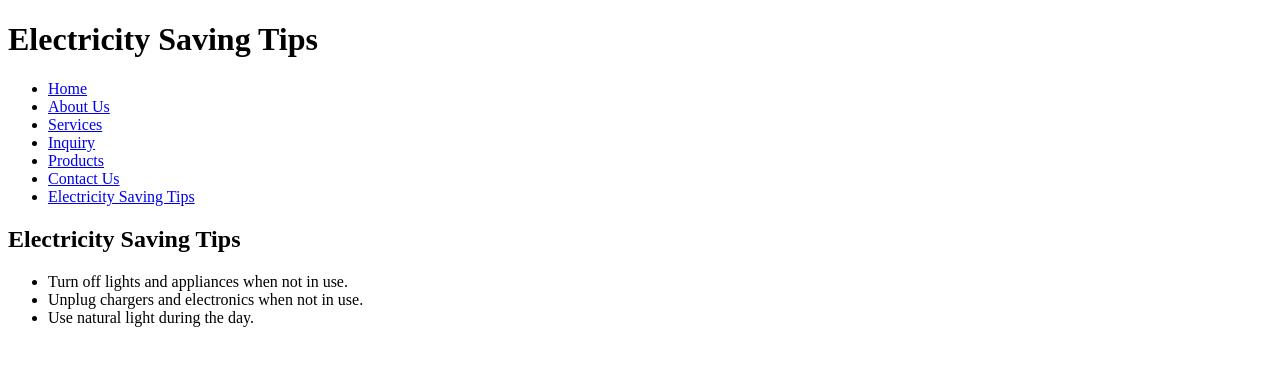
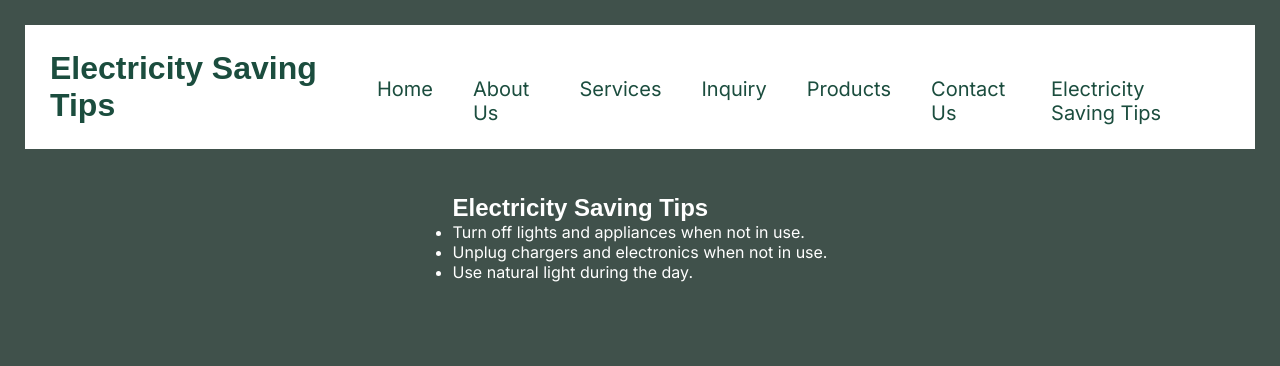
Before and after one commit to Thanya-BUDELI/T_Budeli_ST105292904_PowerWise_Revolutions_SA_wede5020_poe, a plain HTML site: page ElectricitySavingTips.html in a window 1280 px wide. Drawn offline with Linux system fonts and the light colour scheme.

Commit message:
Add stylesheet and Google Fonts links to HTML

```diff
--- a/ElectricitySavingTips.html
+++ b/ElectricitySavingTips.html
@@ -2,6 +2,12 @@
 <html>
     <head>
         <title>Electricity Saving Tips</title>
+        <link rel="stylesheet" href="CSS/style.css" />
+
+        <!-- the following links have to do with font style -->
+<link rel="preconnect" href="https://fonts.googleapis.com">
+<link rel="preconnect" href="https://fonts.gstatic.com" crossorigin>
+<link href="https://fonts.googleapis.com/css2?family=Inter:wght@300;400;500;600;700&display=swap" rel="stylesheet">
     </head>
     <body>
         <header>
@@ -31,6 +37,7 @@
 
                         <li>
                         <a href="ElectricitySavingTips.html">Electricity Saving Tips</a>
+                        </li>
              </ul>
             </nav>
 </header>
@@ -43,10 +50,9 @@
     <li>Unplug chargers and electronics when not in use.</li>
 
      <li>Use natural light during the day.</li>
+            </ul>
     </section>
-    <section>
 
-    </section>
     </main>
 <footer>
 
```
